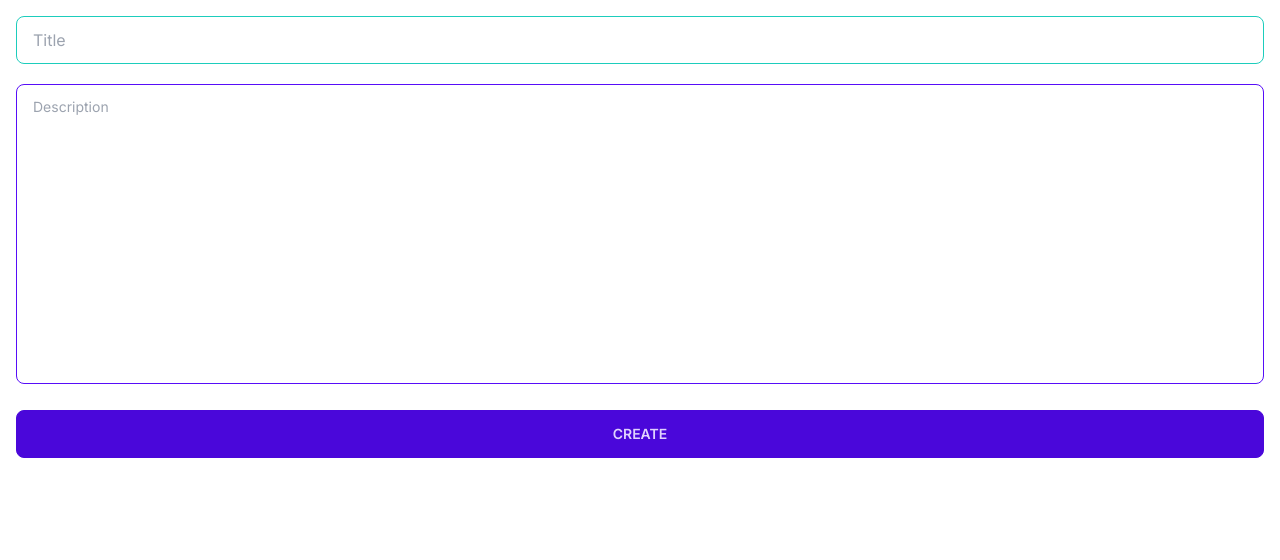
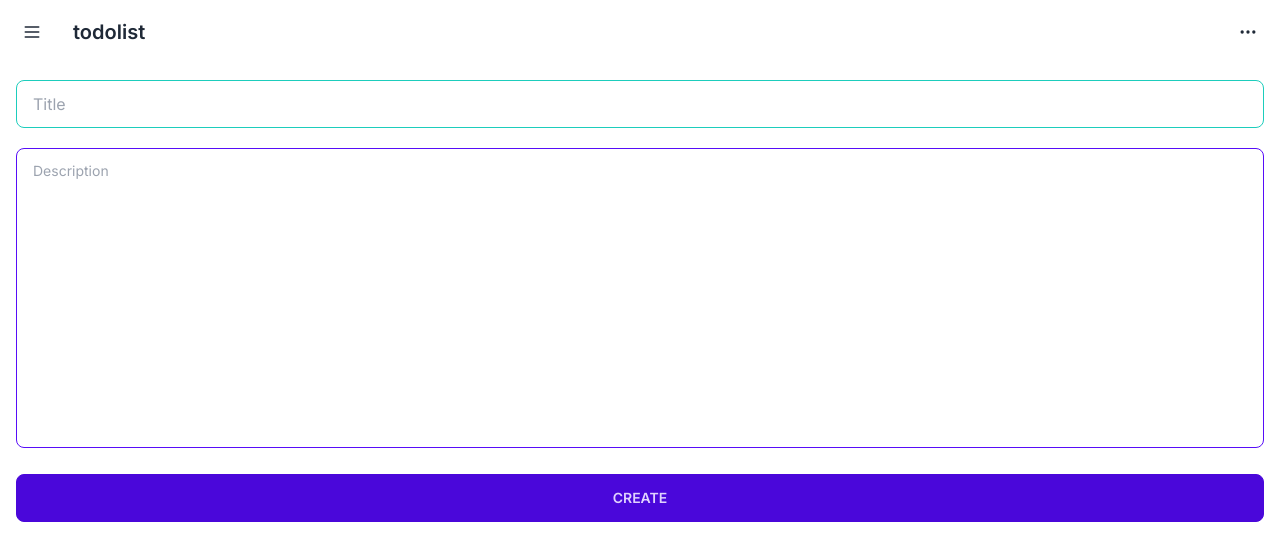
Before and after one commit to Forellko/todolist, a Next.js app: page /create in a window 1280 px wide. Shown: the top 560 px of the page. Built offline with nearby package versions, Linux system fonts and the light colour scheme.

Commit message:
Move navbar to layout

```diff
--- a/src/app/layout.tsx
+++ b/src/app/layout.tsx
@@ -1,6 +1,7 @@
 import type { Metadata } from 'next';
 import { Inter } from 'next/font/google';
 import './globals.css';
+import Navbar from './(components)/Navbar';
 
 const inter = Inter({ subsets: ['latin'] });
 
@@ -16,7 +17,10 @@
 }) {
   return (
     <html lang="en">
-      <body className={inter.className}>{children}</body>
+      <body className={inter.className}>
+        <Navbar />
+        {children}
+      </body>
     </html>
   );
 }
--- a/src/app/page.tsx
+++ b/src/app/page.tsx
@@ -8,7 +8,6 @@
 
   return (
     <div className="flex flex-col">
-      <Navbar />
       <div className="grid justify-center gap-2 items-center xl:grid-cols-3 lg:grid-cols-2 grid-cols-1 p-5">
         {todolist.map((item) => (
           <div
```
Also changed, not shown: 1 other file (tests, documents, lock files or other folders).
